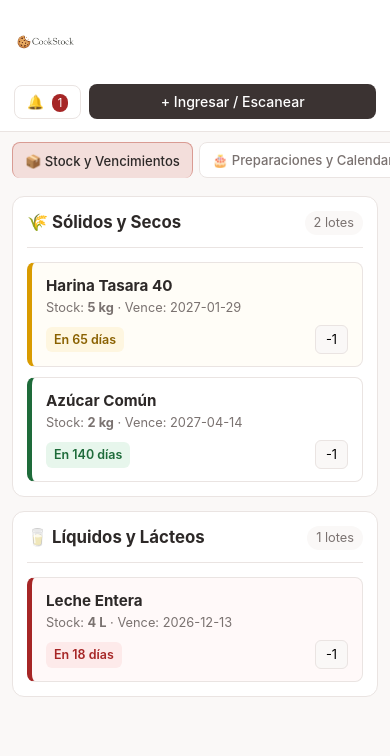
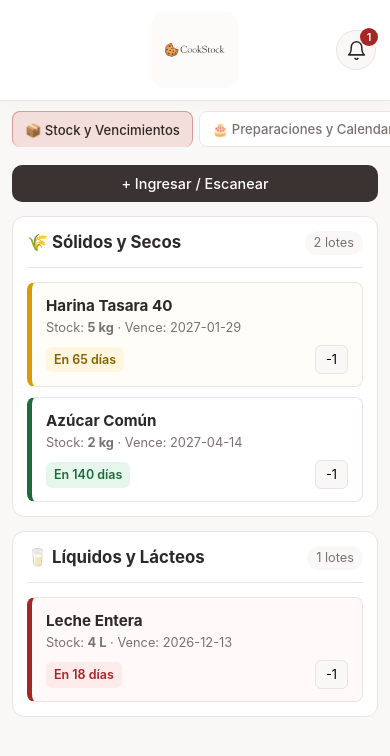
Before and after one commit to JoaquinNicolato-git/joaquinicolato-git.github.io, a plain HTML site: page index.html in a window 390 px wide. Drawn offline with Linux system fonts and the light colour scheme.

Commit message:
Add files via upload

```diff
--- a/index.html
+++ b/index.html
@@ -12,21 +12,27 @@
 <body>
 
     <header class="topbar">
+        <div class="topbar-spacer" aria-hidden="true"></div>
         <div class="brand">
             <img src="CookStock (1).png" alt="CookStock" class="brand-logo">
         </div>
         <div class="topbar-actions">
-            <button id="btnNotificaciones" class="btn-outline" title="Ver alertas de vencimientos y entregas">
-                🔔 <span id="badgeAlertas" class="badge hidden">0</span>
+            <button id="btnNotificaciones" class="btn-bell" title="Ver alertas de vencimientos y entregas"
+                aria-label="Ver alertas">
+                <svg class="bell-icon" viewBox="0 0 24 24" fill="none" stroke="currentColor" stroke-width="1.75"
+                    stroke-linecap="round" stroke-linejoin="round" aria-hidden="true">
+                    <path d="M18 8A6 6 0 0 0 6 8c0 7-3 9-3 9h18s-3-2-3-9"></path>
+                    <path d="M13.73 21a2 2 0 0 1-3.46 0"></path>
+                </svg>
+                <span id="badgeAlertas" class="badge hidden">0</span>
             </button>
-            <button id="btnAbrirEscaner" class="btn-primary">+ Ingresar / Escanear</button>
         </div>
     </header>
 
     <div id="panelAlertas" class="alertas-drawer hidden">
         <div class="alertas-drawer-inner">
             <div class="alertas-header">
-                <strong>🔔 Alertas de Vencimientos y Entregas (4 días antes)</strong>
+                <strong>Alertas de Vencimientos y Entregas (4 días antes)</strong>
                 <button type="button" id="btnCerrarAlertas" class="btn-icon">✕</button>
             </div>
             <div id="listaAlertasDetalle" class="alertas-lista"></div>
@@ -44,6 +50,10 @@
     <main class="container">
         <!-- SECCIÓN 1: VENCIMIENTOS DIVIDIDOS EN SÓLIDOS Y LÍQUIDOS -->
         <section id="tab-vencimientos" class="tab-content active">
+            <div class="stock-toolbar">
+                <button id="btnAbrirEscaner" class="btn-primary">+ Ingresar / Escanear</button>
+            </div>
+
             <div class="split-grid">
                 <div class="panel">
                     <div class="panel-header">
--- a/styles.css
+++ b/styles.css
@@ -30,34 +30,41 @@ body {
     overflow-x: hidden;
 }
 
-/* Encabezado superior y logo */
+/* Encabezado superior estético con logo centrado y campana de silueta */
 .topbar {
     background: var(--surface);
     border-bottom: 1px solid var(--border);
-    padding: 10px 24px;
-    min-height: 92px;
-    display: flex;
-    justify-content: space-between;
+    padding: 14px 24px;
+    min-height: 112px;
+    display: grid;
+    grid-template-columns: 1fr auto 1fr;
     align-items: center;
-    gap: 16px;
+    gap: 12px;
     position: sticky;
     top: 0;
     z-index: 10;
+    box-shadow: 0 2px 12px rgba(45, 41, 40, 0.03);
+}
+
+.topbar-spacer {
+    min-width: 0;
 }
 
 .brand {
     display: flex;
     align-items: center;
-    justify-content: flex-start;
-    flex-shrink: 0;
+    justify-content: center;
 }
 
 .brand-logo {
-    height: 76px;
+    height: 92px;
     width: auto;
-    max-width: 260px;
+    max-width: 320px;
     object-fit: contain;
     display: block;
+    border-radius: 14px;
+    padding: 4px 10px;
+    background: #fdfbfa;
 }
 
 .topbar-actions {
@@ -68,22 +75,60 @@ body {
     flex-wrap: wrap;
 }
 
+.btn-bell {
+    background: var(--bg);
+    border: 1px solid var(--border);
+    color: var(--text);
+    width: 44px;
+    height: 44px;
+    border-radius: 999px;
+    display: inline-flex;
+    align-items: center;
+    justify-content: center;
+    cursor: pointer;
+    position: relative;
+    transition: background-color 0.2s, border-color 0.2s, transform 0.15s;
+}
+
+.btn-bell:hover {
+    background: var(--accent);
+    border-color: var(--accent-dark);
+    transform: translateY(-1px);
+}
+
+.bell-icon {
+    width: 21px;
+    height: 21px;
+    display: block;
+}
+
+.stock-toolbar {
+    display: flex;
+    justify-content: flex-end;
+    align-items: center;
+    margin-bottom: 16px;
+}
+
 /* Botones y badges */
 .btn-primary {
     background: var(--primary);
     color: #fff;
     border: none;
-    padding: 9px 15px;
-    border-radius: 8px;
+    padding: 10px 18px;
+    border-radius: 10px;
     font-weight: 500;
     cursor: pointer;
-    transition: opacity 0.2s;
+    transition: opacity 0.2s, transform 0.15s;
     white-space: nowrap;
-    font-size: 0.88rem;
+    font-size: 0.9rem;
 }
 
 .btn-primary:hover {
-    opacity: 0.9;
+    opacity: 0.92;
+}
+
+.btn-primary:active {
+    transform: scale(0.99);
 }
 
 .btn-primary.full {
@@ -138,12 +183,20 @@ body {
 }
 
 .badge {
+    position: absolute;
+    top: -3px;
+    right: -3px;
     background: var(--rojo-txt);
     color: #ffffff;
-    font-size: 0.7rem;
-    padding: 2px 6px;
+    font-size: 0.68rem;
+    font-weight: 600;
+    min-width: 18px;
+    height: 18px;
+    padding: 0 5px;
     border-radius: 99px;
-    margin-left: 4px;
+    display: inline-flex;
+    align-items: center;
+    justify-content: center;
 }
 
 .badge-soft {
@@ -659,13 +712,13 @@ textarea {
 /* Responsivo tablet */
 @media (max-width: 900px) {
     .topbar {
-        padding: 10px 14px;
-        gap: 10px;
+        padding: 12px 16px;
+        min-height: 98px;
     }
 
     .brand-logo {
-        height: 64px;
-        max-width: 220px;
+        height: 78px;
+        max-width: 270px;
     }
 
     .compra-inline {
@@ -676,29 +729,29 @@ textarea {
 /* Responsivo celular */
 @media (max-width: 768px) {
     .topbar {
-        flex-direction: column;
-        align-items: stretch;
-        padding: 10px 14px 12px;
-        gap: 10px;
-        min-height: auto;
-    }
-
-    .brand {
-        justify-content: flex-start;
+        grid-template-columns: 44px 1fr 44px;
+        padding: 12px 14px;
+        min-height: 96px;
+        gap: 8px;
     }
 
     .brand-logo {
-        height: 64px;
-        max-width: 230px;
+        height: 76px;
+        max-width: 245px;
     }
 
-    .topbar-actions {
-        justify-content: flex-end;
-        width: 100%;
+    .btn-bell {
+        width: 40px;
+        height: 40px;
     }
 
-    .topbar-actions .btn-primary {
-        flex: 1;
+    .stock-toolbar {
+        justify-content: stretch;
+        margin-bottom: 14px;
+    }
+
+    .stock-toolbar .btn-primary {
+        width: 100%;
         text-align: center;
     }
 
```
